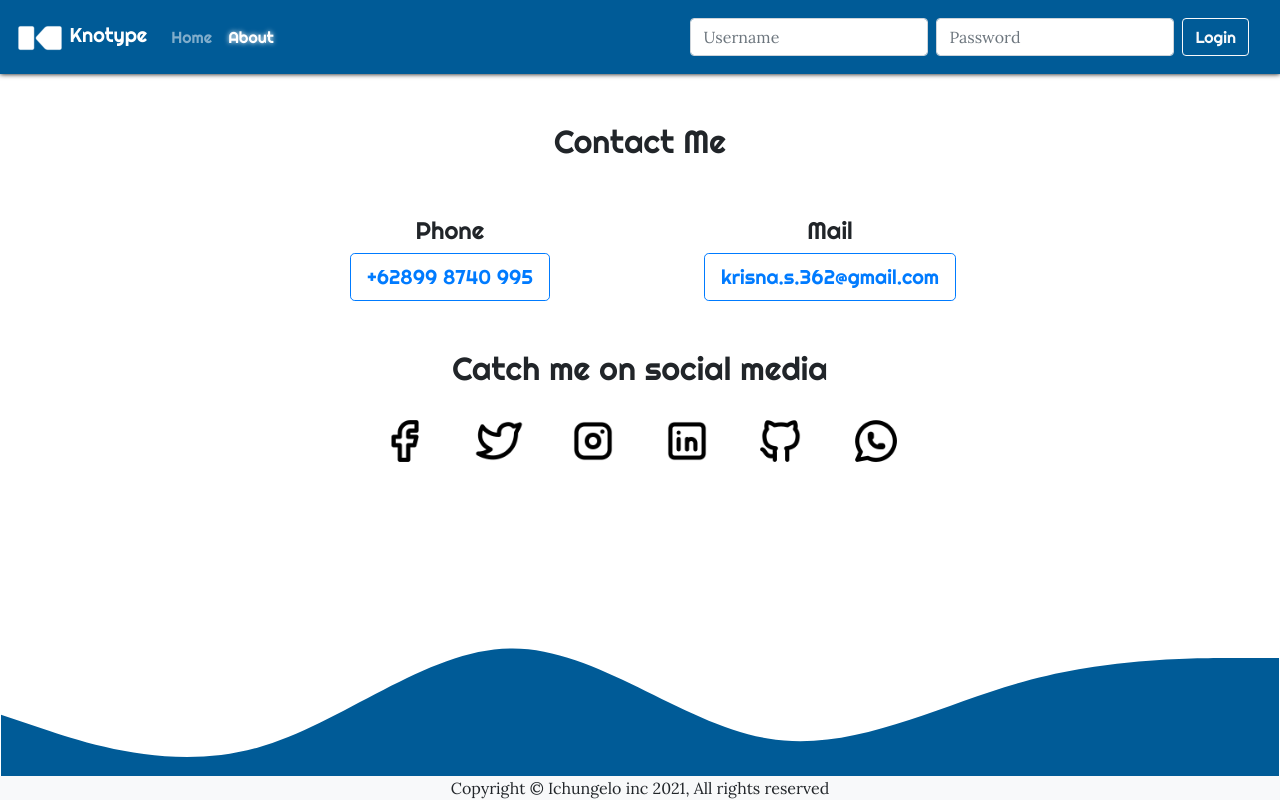
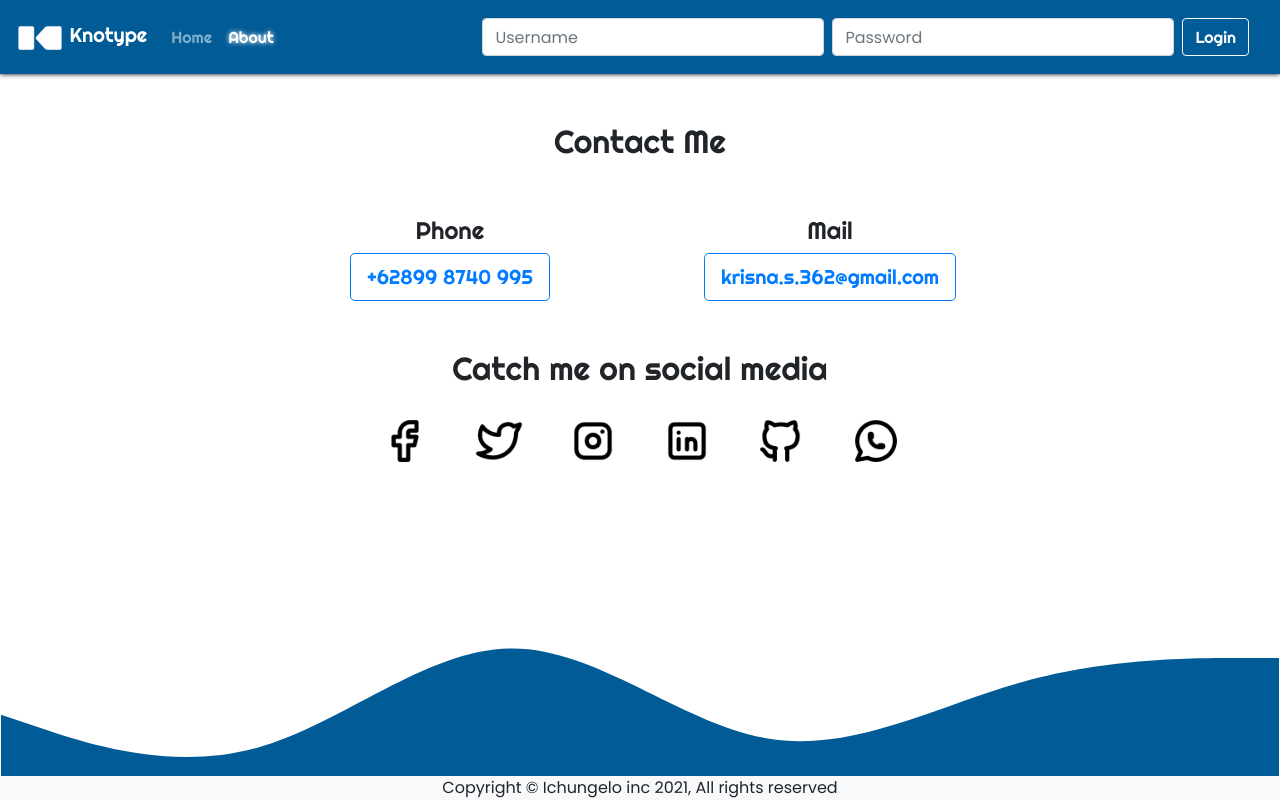
Before and after one commit to ichungelo/final-web, a PHP site: page /about.php in a window 1280 px wide. Run offline with PHP 8.4, Linux system fonts and the light colour scheme.

Commit message:
change font

```diff
--- a/style.css
+++ b/style.css
@@ -1,7 +1,7 @@
-@import url('https://fonts.googleapis.com/css2?family=Lora&family=Righteous&display=swap');
+@import url('https://fonts.googleapis.com/css2?family=Poppins&family=Righteous&display=swap');
 
 * {
-  font-family: 'Lora', serif;
+  font-family: 'Poppins', sans-serif;
 }
 
 h1,h2,h3,h4,h5,h6,button,a {
```
